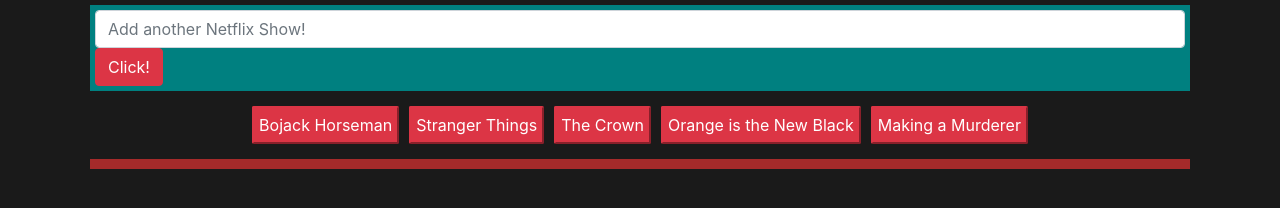
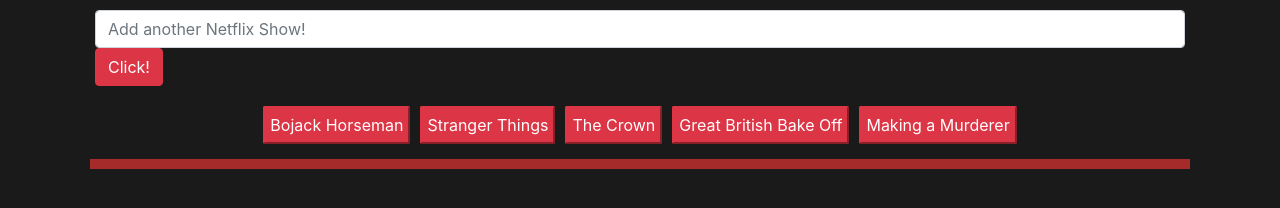
Before and after one commit to connellkate/Giftastic, a plain HTML site: page index.html in a window 1280 px wide. Drawn offline with nearby package versions, Linux system fonts and the light colour scheme.

Commit message:
edited css

```diff
--- a/assets/gif.css
+++ b/assets/gif.css
@@ -7,7 +7,7 @@
 .searchbar {
 padding: 5px;
 margin: 5px;
-    background-color: teal;
+    background-color: rgb(26, 26, 26);
 
 
 }
--- a/assets/gif.js
+++ b/assets/gif.js
@@ -1,4 +1,4 @@
-var netflix = ["Bojack Horseman", "Stranger Things", "The Crown", "Orange is the New Black", "Making a Murderer"];
+var netflix = ["Bojack Horseman", "Stranger Things", "The Crown", "Great British Bake Off", "Making a Murderer"];
 
 
 console.log(netflix);
```
